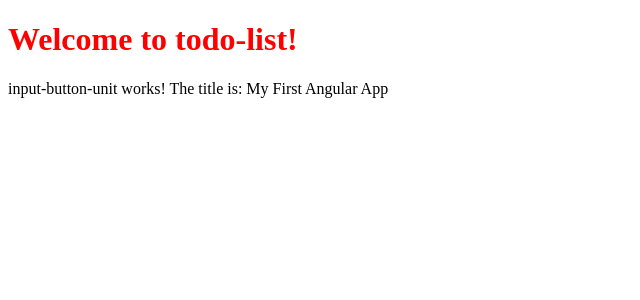
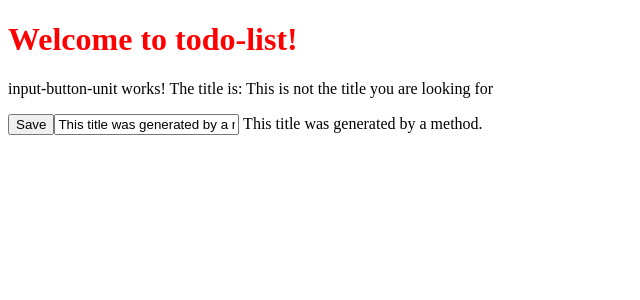
Before and after one commit to shanicegipson/ng-girls-todo, an Angular app: page / in a window 1280 px wide. Shown: the top 300 px of the page, without its empty margins (0-640 px from the left). Built offline with nearby package versions, Linux system fonts and the light colour scheme.

Commit message:
property binding tutorial complete

```diff
--- a/src/app/input-button-unit/input-button-unit.component.ts
+++ b/src/app/input-button-unit/input-button-unit.component.ts
@@ -7,23 +7,25 @@
       input-button-unit works!
       The title is: {{ title }}
     </p>
+    <button>Save</button>
+    <input [value]="generateTitle()">
+
+    {{ generateTitle() }}
   `,
   styleUrls: ['./input-button-unit.component.scss']
 })
 export class InputButtonUnitComponent implements OnInit {
+  title = 'Hello World';
 
-  changeTitle(newTitle: string) {
-    this.title = newTitle;
+  generateTitle(): string {
+    return 'This title was generated by a method.';
   }
 
+  constructor() { }
 
-  title = 'Hello World';
-  constructor() {
-    this.changeTitle('My First Angular App');
+  ngOnInit() {
+    setTimeout(() => {
+      this.title = 'This is not the title you are looking for';
+    }, 3000);
   }
-
-  // ngOnInit() {
-  //   this.title = 'Angular CLI Rules!';
-  // }
-
 }
```
